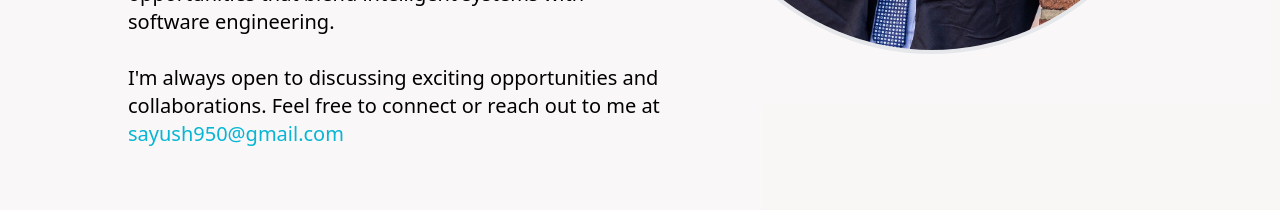
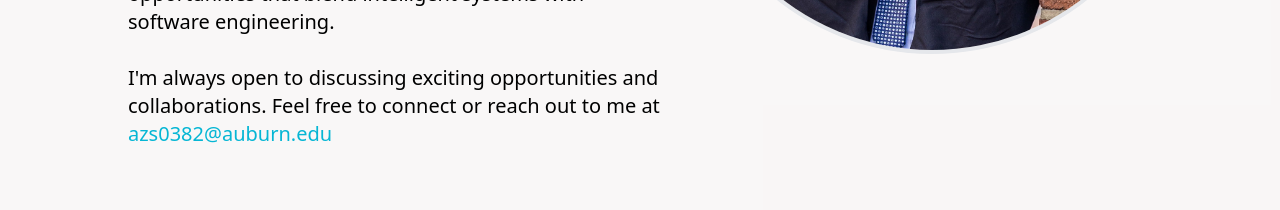
Before and after one commit to sayush950/portfolio, a Next.js app: page / in a window 1280 px wide. Shown: the part 1420-1630 px from the top of the page. Built offline with nearby package versions, Linux system fonts and the light colour scheme.

Commit message:
Mail id Updated

```diff
--- a/src/app/components/about.tsx
+++ b/src/app/components/about.tsx
@@ -48,7 +48,7 @@ const About = () => {
           <br /><br />
           I'm always open to discussing exciting opportunities and collaborations. Feel free to connect or reach out to
           me at
-          <a href="mailto:sayush950@gmail.com" className="text-cyan-500 hover:text-cyan-400"> sayush950@gmail.com</a>
+          <a href="mailto:azs0382@auburn.edu" className="text-cyan-500 hover:text-cyan-400"> azs0382@auburn.edu</a>
         </p>
       </div>
 
--- a/src/app/components/contact.tsx
+++ b/src/app/components/contact.tsx
@@ -26,7 +26,7 @@ export default function Contact() {
           from_email: formData.email,
           subject: formData.subject,
           message: formData.message,
-          to_email: 'sayush950@gmail.com',
+          to_email: 'azs0382@auburn.edu',
         },
         process.env.NEXT_PUBLIC_EMAILJS_PUBLIC_KEY!
       );
@@ -82,7 +82,7 @@ export default function Contact() {
           <div className="flex gap-4 justify-end">
             <a href="https://www.linkedin.com/in/ayush-singh-a70a07156/" target="_blank" rel="noreferrer" className="text-xl rounded-full p-2 dark:bg-zinc-900 text-gray-800 dark:text-gray-200 shadow-md border border-gray-300 dark:border-zinc-700 hover:shadow-[0_0_15px_rgba(255,0,255,0.5)] transition"><FaLinkedin /></a>
             <a href="https://github.com/sayush950" target="_blank" rel="noreferrer" className="text-pink-500 text-xl shadow-md border border-gray-300 dark:border-zinc-700 hover:shadow-[0_0_15px_rgba(255,0,255,0.5)] transition rounded-full p-2"><FaGithub /></a>
-            <a href="mailto:sayush950@gmail.com" className="text-xl rounded-full p-2 dark:bg-zinc-900 text-gray-800 dark:text-gray-200 shadow-md border border-gray-300 dark:border-zinc-700 hover:shadow-[0_0_15px_rgba(255,0,255,0.5)] transition"><FaMailBulk /></a>
+            <a href="mailto:azs0382@auburn.edu" className="text-xl rounded-full p-2 dark:bg-zinc-900 text-gray-800 dark:text-gray-200 shadow-md border border-gray-300 dark:border-zinc-700 hover:shadow-[0_0_15px_rgba(255,0,255,0.5)] transition"><FaMailBulk /></a>
           </div>
         </div>
       </div>
--- a/src/app/components/hero.tsx
+++ b/src/app/components/hero.tsx
@@ -98,7 +98,7 @@ const Hero = () => {
         </p>
         <div className="flex flex-col sm:flex-row gap-4 justify-center md:justify-start">
           <a
-            href="https://drive.google.com/file/d/1lpV-kOyKzCVjfVZBt0jmEGVr2Ck7hfZO/view?usp=drive_link"
+            href="https://drive.google.com/file/d/1VP8_GPy8_Nfry2RBdTqME_XUPV4yQxAV/view?usp=drive_link"
             target="_blank"
             rel="noreferrer"
             className="px-6 py-3 rounded-md bg-cyan-700 text-white hover:bg-cyan-600 transition"
@@ -106,7 +106,7 @@ const Hero = () => {
             Resume
           </a>
           <a
-            href="mailto:sayush950@gmail.com"
+            href="mailto:azs0382@auburn.edu"
             className="px-6 py-3 rounded-md border border-cyan-500 text-cyan-500 hover:bg-cyan-500 hover:text-white transition"
           >
             Mail Me
```
